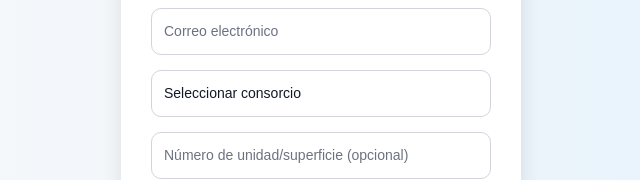
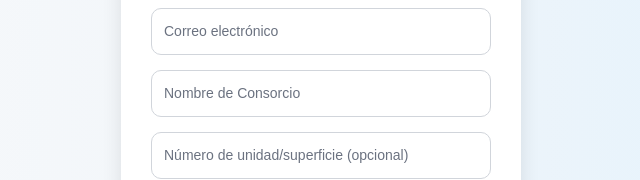
Before and after one commit to DanieLovera/GestionDeProyectosI, a React (Vite) app in the folder frontend/: page /register in a window 1280 px wide. Shown: the part 222-402 px from the top of the page, without its empty margins (319-959 px from the left). Built offline with nearby package versions, Linux system fonts and the light colour scheme.

Commit message:
se cambio seleccion de Consorcio por texto

```diff
--- a/frontend/src/pages/Register.jsx
+++ b/frontend/src/pages/Register.jsx
@@ -12,7 +12,7 @@ export default function Register() {
   const [password, setPassword] = useState("");
   const [showPassword, setShowPassword] = useState(false);
   const [showConfirmPassword, setShowConfirmPassword] = useState(false);
-  const [role, setRole] = useState("Administrador");
+  const role = "Administrador";
   const [consortium, setConsortium] = useState("");
 
   const handleSubmit = (e) => {
@@ -48,11 +48,7 @@ export default function Register() {
 
           {/* Consorcio */}
           <div className="form-group">
-            <select required value={consortium} onChange={(e) => setConsortium(e.target.value)}>
-              <option value="">Seleccionar consorcio</option>
-              <option value="edificio">Edificio</option>
-              <option value="torre">Torre</option>
-            </select>
+            <input type="text" value={consortium} onChange={(e) => setConsortium(e.target.value)} placeholder="Nombre de Consorcio" required />
           </div>
 
           {/* Número de unidad */}
```
